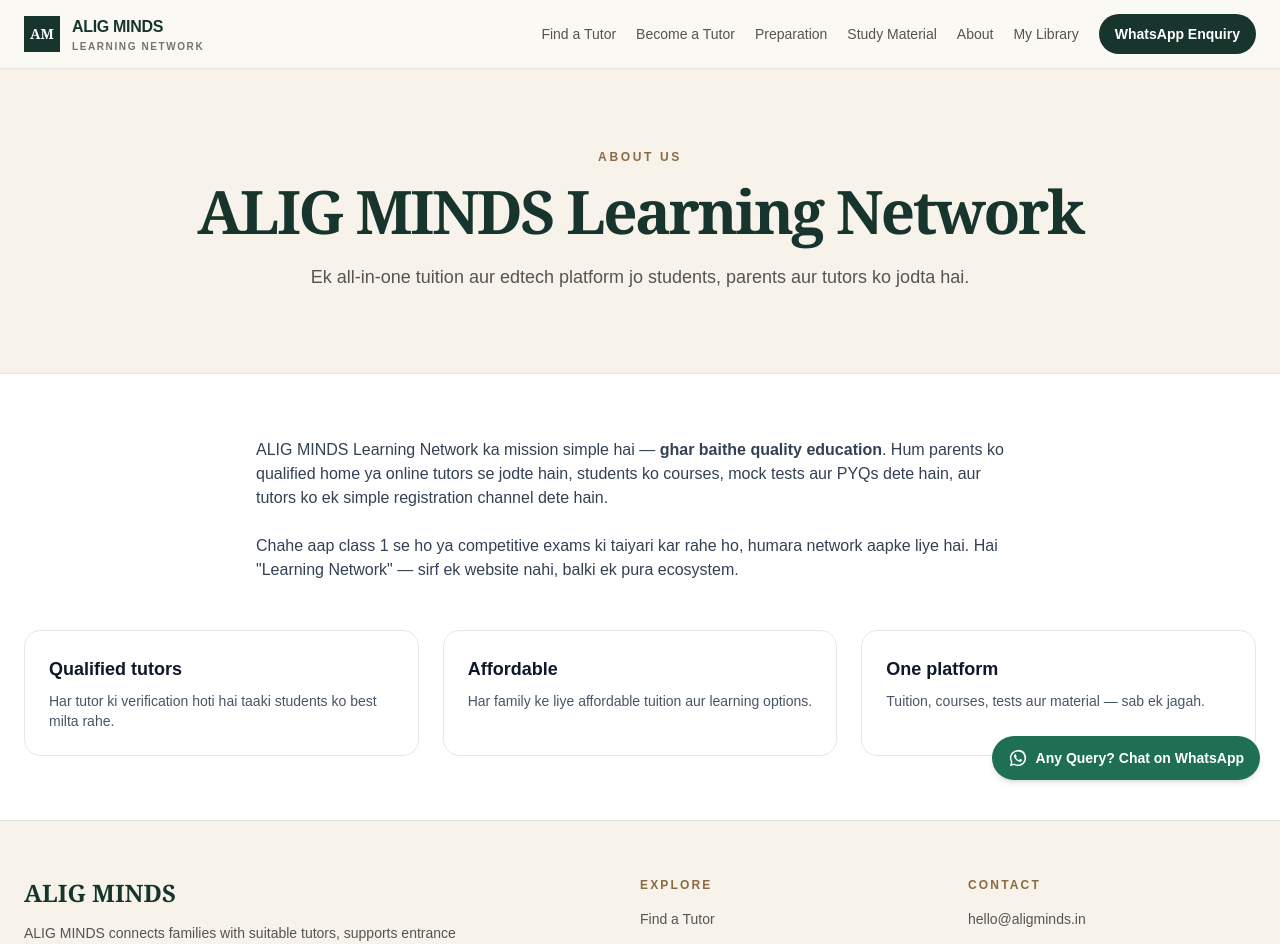
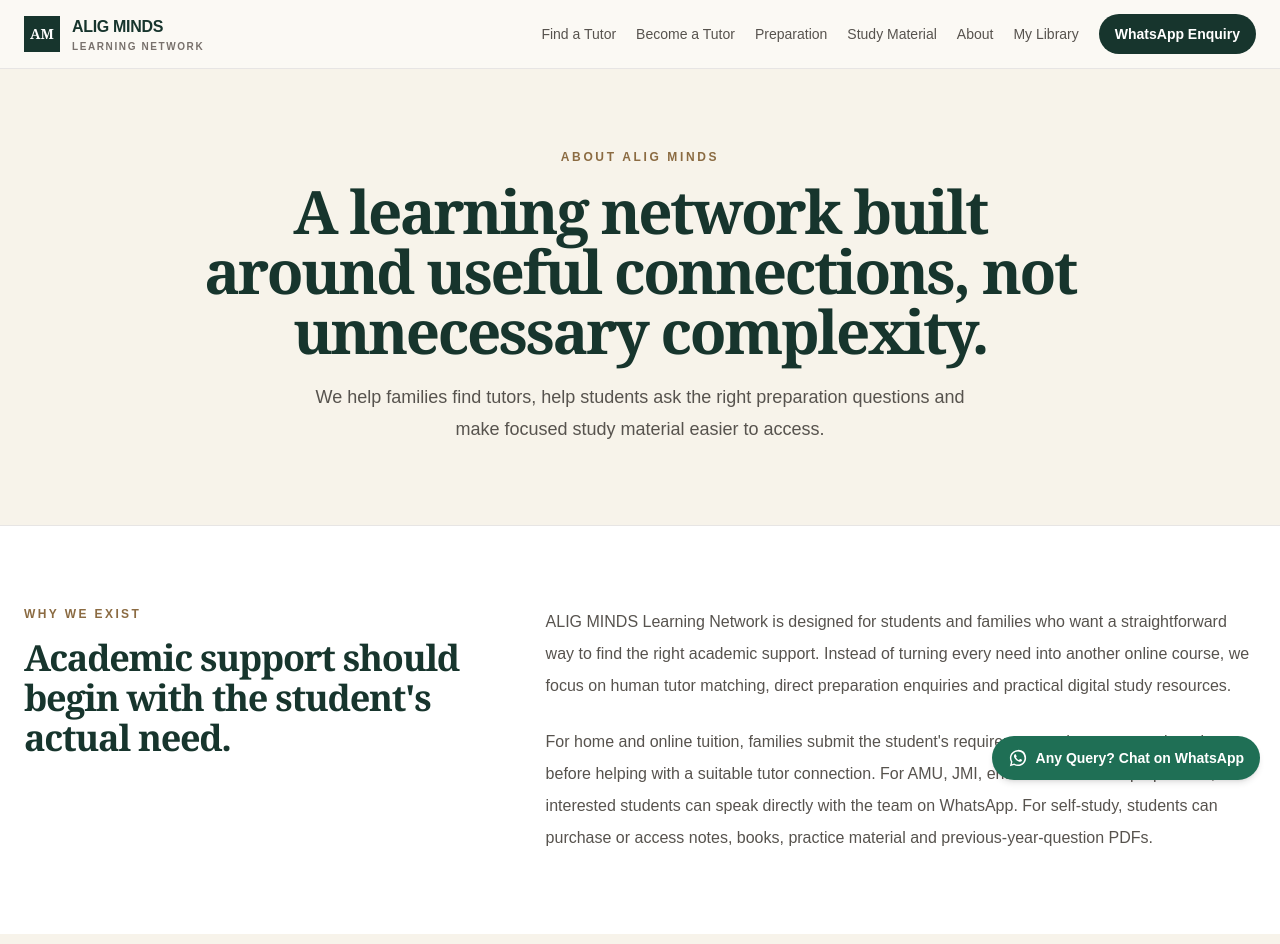
Before and after one commit to Samadsaifi14/course-website-, a Next.js app: page /about in a window 1280 px wide. Shown: the top 944 px of the page. Built offline with nearby package versions, Linux system fonts and the light colour scheme.

Commit message:
Rewrite About page around client business model

```diff
--- a/app/about/page.tsx
+++ b/app/about/page.tsx
@@ -1,48 +1,30 @@
 import type { Metadata } from "next";
+import Link from "next/link";
 import { Container, PageHeader } from "@/components/ui";
-import { siteConfig } from "@/lib/site";
 
 export const metadata: Metadata = {
   title: "About",
-  description: "Learn about ALIG MINDS Learning Network.",
+  description: "Learn how ALIG MINDS connects students with tutors, preparation guidance and focused study material.",
 };
-
-const values = [
-  { title: "Qualified tutors", desc: "Har tutor ki verification hoti hai taaki students ko best milta rahe." },
-  { title: "Affordable", desc: "Har family ke liye affordable tuition aur learning options." },
-  { title: "One platform", desc: "Tuition, courses, tests aur material — sab ek jagah." },
-];
 
 export default function AboutPage() {
   return (
     <>
-      <PageHeader
-        eyebrow="About us"
-        title="ALIG MINDS Learning Network"
-        subtitle="Ek all-in-one tuition aur edtech platform jo students, parents aur tutors ko jodta hai."
-      />
-      <Container className="py-12 sm:py-16">
-        <div className="mx-auto max-w-3xl space-y-6 text-slate-700">
-          <p>
-            {siteConfig.name} ka mission simple hai — <strong>ghar baithe quality education</strong>. Hum parents ko
-            qualified home ya online tutors se jodte hain, students ko courses, mock tests aur PYQs dete hain, aur
-            tutors ko ek simple registration channel dete hain.
-          </p>
-          <p>
-            Chahe aap class 1 se ho ya competitive exams ki taiyari kar rahe ho, humara network aapke liye hai.
-            Hai &quot;Learning Network&quot; — sirf ek website nahi, balki ek pura ecosystem.
-          </p>
-        </div>
-
-        <div className="mt-12 grid gap-6 md:grid-cols-3">
-          {values.map((v) => (
-            <div key={v.title} className="rounded-2xl border border-slate-200 p-6">
-              <h3 className="text-lg font-bold text-slate-900">{v.title}</h3>
-              <p className="mt-2 text-sm text-slate-600">{v.desc}</p>
-            </div>
-          ))}
-        </div>
-      </Container>
+      <PageHeader eyebrow="About ALIG MINDS" title="A learning network built around useful connections, not unnecessary complexity." subtitle="We help families find tutors, help students ask the right preparation questions and make focused study material easier to access." />
+      <section className="bg-white py-16 sm:py-20">
+        <Container className="grid gap-12 lg:grid-cols-[0.8fr_1.2fr]">
+          <div><p className="text-xs font-bold uppercase tracking-[0.2em] text-[#8b6b42]">Why We Exist</p><h2 className="mt-4 font-serif text-4xl font-semibold tracking-[-0.035em] text-[#17352d]">Academic support should begin with the student&apos;s actual need.</h2></div>
+          <div className="space-y-6 text-base leading-8 text-stone-600">
+            <p>ALIG MINDS Learning Network is designed for students and families who want a straightforward way to find the right academic support. Instead of turning every need into another online course, we focus on human tutor matching, direct preparation enquiries and practical digital study resources.</p>
+            <p>For home and online tuition, families submit the student&apos;s requirement and our team reviews it before helping with a suitable tutor connection. For AMU, JMI, entrance and board preparation, interested students can speak directly with the team on WhatsApp. For self-study, students can purchase or access notes, books, practice material and previous-year-question PDFs.</p>
+          </div>
+        </Container>
+      </section>
+      <section className="bg-[#f7f3ea] py-16 sm:py-20"><Container><div className="grid gap-px bg-stone-300 md:grid-cols-3">{[
+        ["Tutor Connect", "Requirements are reviewed around class, subject, location and timing."],
+        ["Preparation Guidance", "Entrance and board enquiries are handled directly through WhatsApp."],
+        ["Study Material", "Focused PDFs can be browsed, purchased and accessed through a student library."],
+      ].map(([title, text]) => <div key={title} className="bg-[#f7f3ea] p-8"><h3 className="text-xl font-semibold text-[#17352d]">{title}</h3><p className="mt-3 text-sm leading-6 text-stone-600">{text}</p></div>)}</div><div className="mt-10 text-center"><Link href="/need-a-tutor" className="inline-flex rounded-full bg-[#17352d] px-6 py-3 text-sm font-semibold text-white">Find the Right Tutor</Link></div></Container></section>
     </>
   );
 }
```
